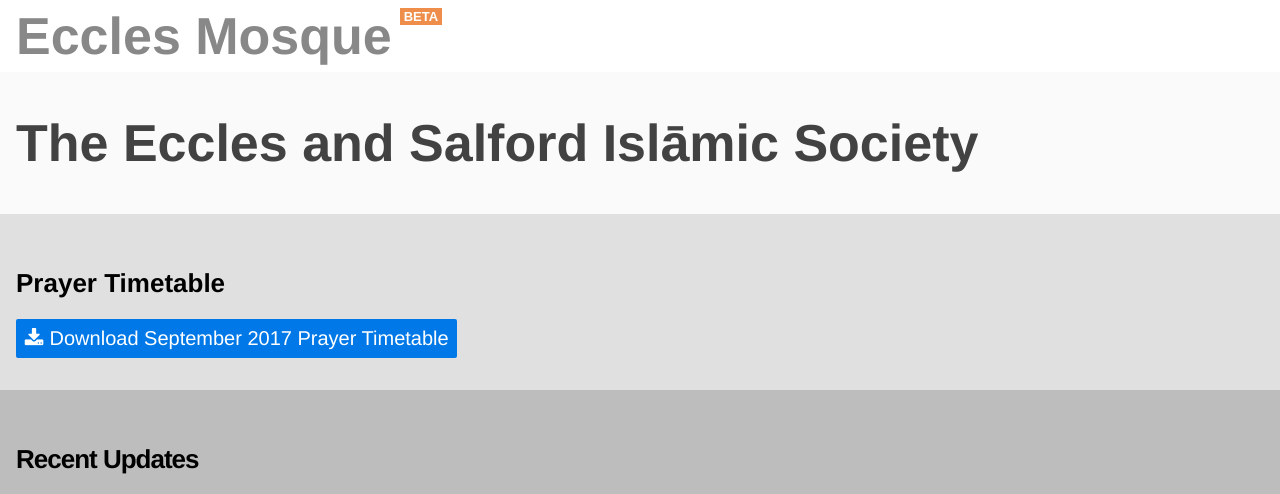
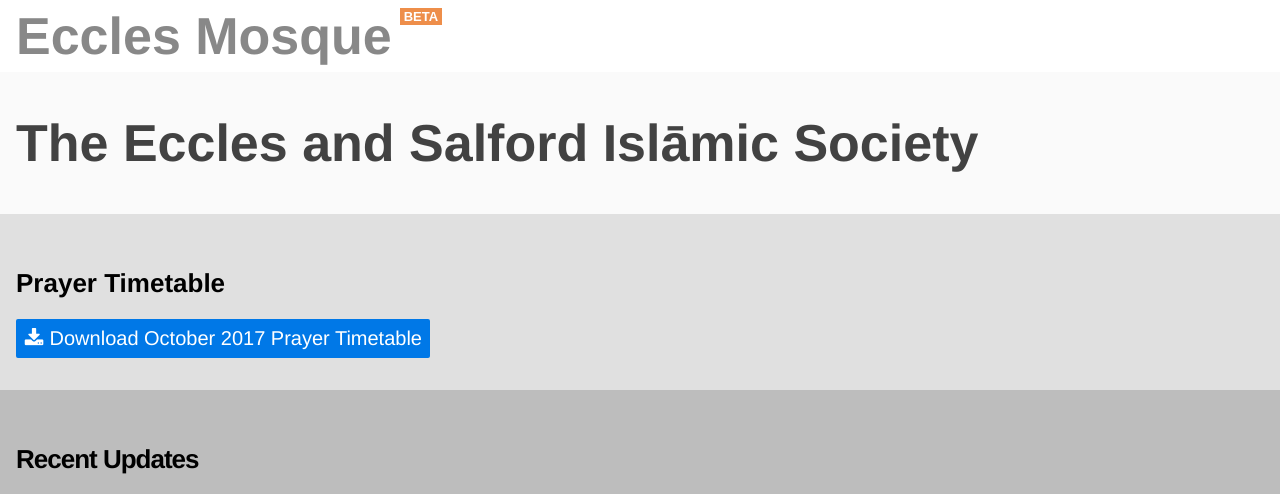
Before and after one commit to ecclesmosque/ecclesmosque.github.io, a Jekyll site: the page built from _pages/home.md, in a window 1280 px wide. Shown: the top 494 px of the page. Built offline with Jekyll 4.4.1, drawn with Linux system fonts in a browser that asks for light colours.

Commit message:
October 2017 Prayer Timetable

```diff
--- a/_data/timetable.yml
+++ b/_data/timetable.yml
@@ -1,3 +1,8 @@
+
+- id: 2017-10
+  label: October 2017
+  guid: 0B119XqSF0tTILWtzWTlaYTRzM1k
+
 - id: 2017-09
   label: September 2017
   guid: 0B119XqSF0tTIQURDQlhmaTY2OEE
```
